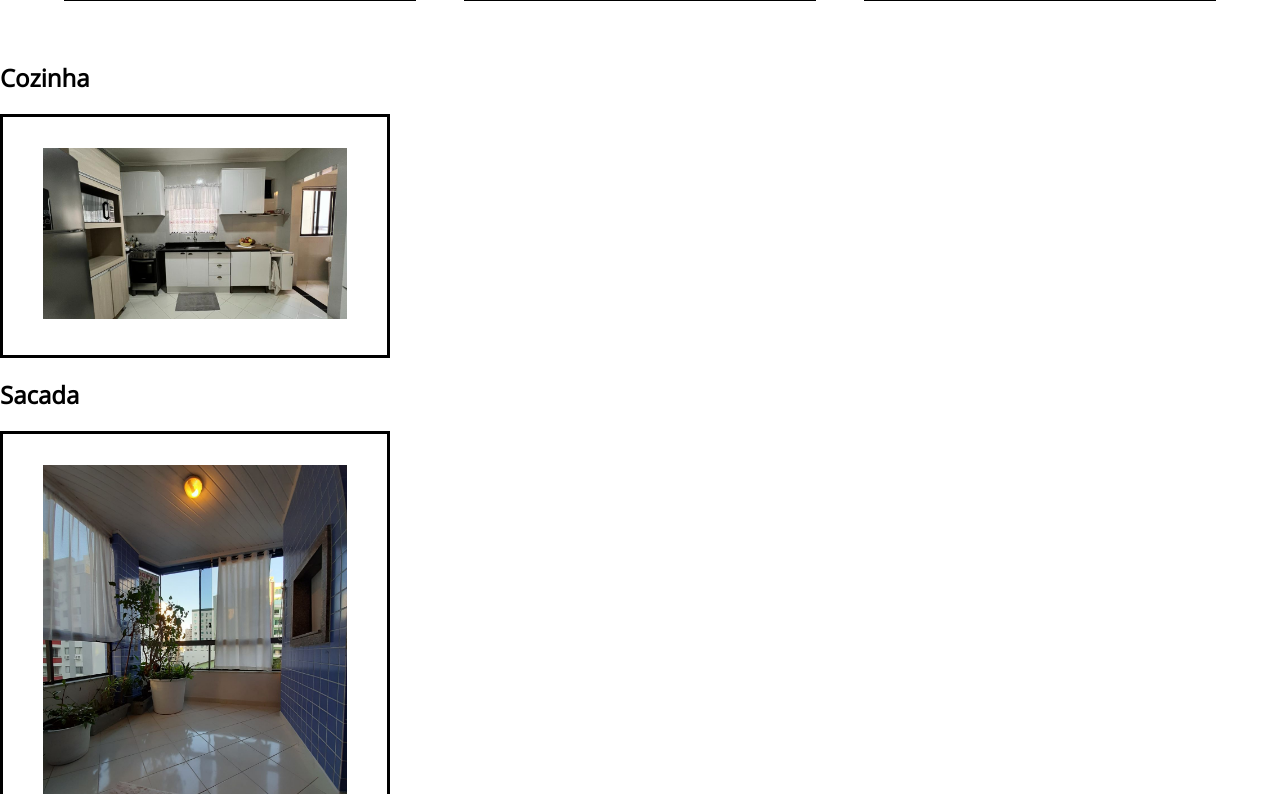
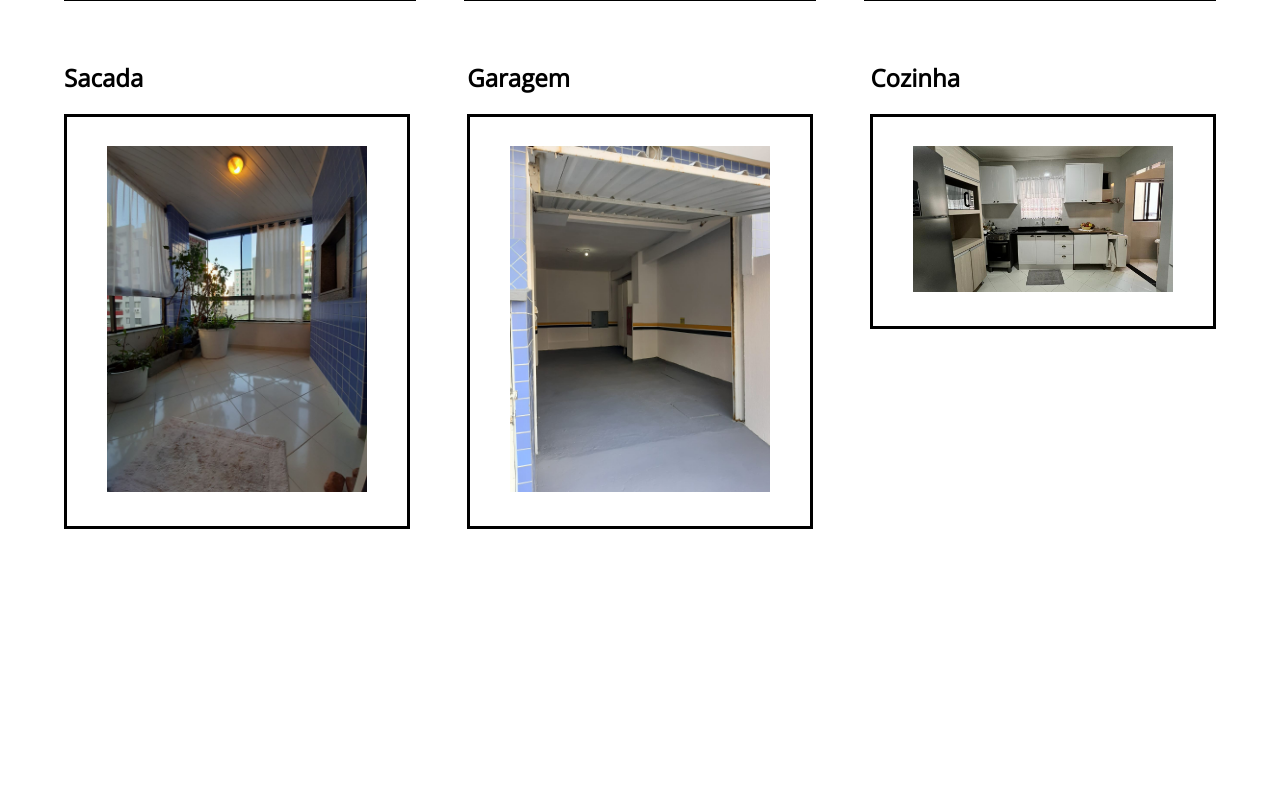
Before and after one commit to Shania810/apartment-sale, a React (Create React App) app: page / in a window 1280 px wide. Shown: the part 2086-2880 px from the top of the page. After the commit the page ends 2615 px from the top, so only its background shows below. Built offline with nearby package versions, Linux system fonts and the light colour scheme.

Commit message:
Created component CardPlace and your style, Created style of the section places

```diff
--- /dev/null
+++ b/src/components/CardPlace/CardPlace.jsx
@@ -0,0 +1,15 @@
+import React from 'react'
+import './style.css'
+
+export const CardPlace = ({ title, image }) => {
+    return (
+        <div className='card-place' >
+            <h2>{title}</h2>
+            <div className='card-place-image' >
+                <figure>
+                    <img src={image} alt={image} />
+                </figure>
+            </div>
+        </div>
+    )
+}
--- /dev/null
+++ b/src/components/CardPlace/style.css
@@ -0,0 +1,12 @@
+.card-place{
+    width: 30%;
+}
+
+.card-place-image{
+    border: solid black;
+}
+
+.card-place-image img{
+    width: 100%;
+    margin: 5% 0;
+}
--- a/src/sections/Places/Places.jsx
+++ b/src/sections/Places/Places.jsx
@@ -1,24 +1,16 @@
 import React from 'react'
-import { Card } from '../../components/Card/Card'
 import kitchen from '../../images/kitchen.jpeg'
 import balcony from '../../images/balcony.jpeg'
 import garage from '../../images/garage.jpeg'
+import './style.css'
+import { CardPlace } from '../../components/CardPlace/CardPlace'
 
 export const Places = () => {
     return (
         <div id='places' >
-            <div className='place' >
-                <h2>Cozinha</h2>
-                <Card image={kitchen} />
-            </div>
-            <div className='place' >
-                <h2>Sacada</h2>
-                <Card image={balcony} />
-            </div>
-            <div className='place' >
-                <h2>Garagem</h2>
-                <Card image={garage} />
-            </div>
+            <CardPlace title='Sacada' image={balcony} />
+            <CardPlace title='Garagem' image={garage} />
+            <CardPlace title='Cozinha' image={kitchen} />
         </div>
     )
 }
--- /dev/null
+++ b/src/sections/Places/style.css
@@ -0,0 +1,10 @@
+#places{
+    width: 90%;
+    display: flex;
+    flex-direction: row;
+    justify-content: space-between;
+}
+
+.card-place{
+    border:0;
+}
```
